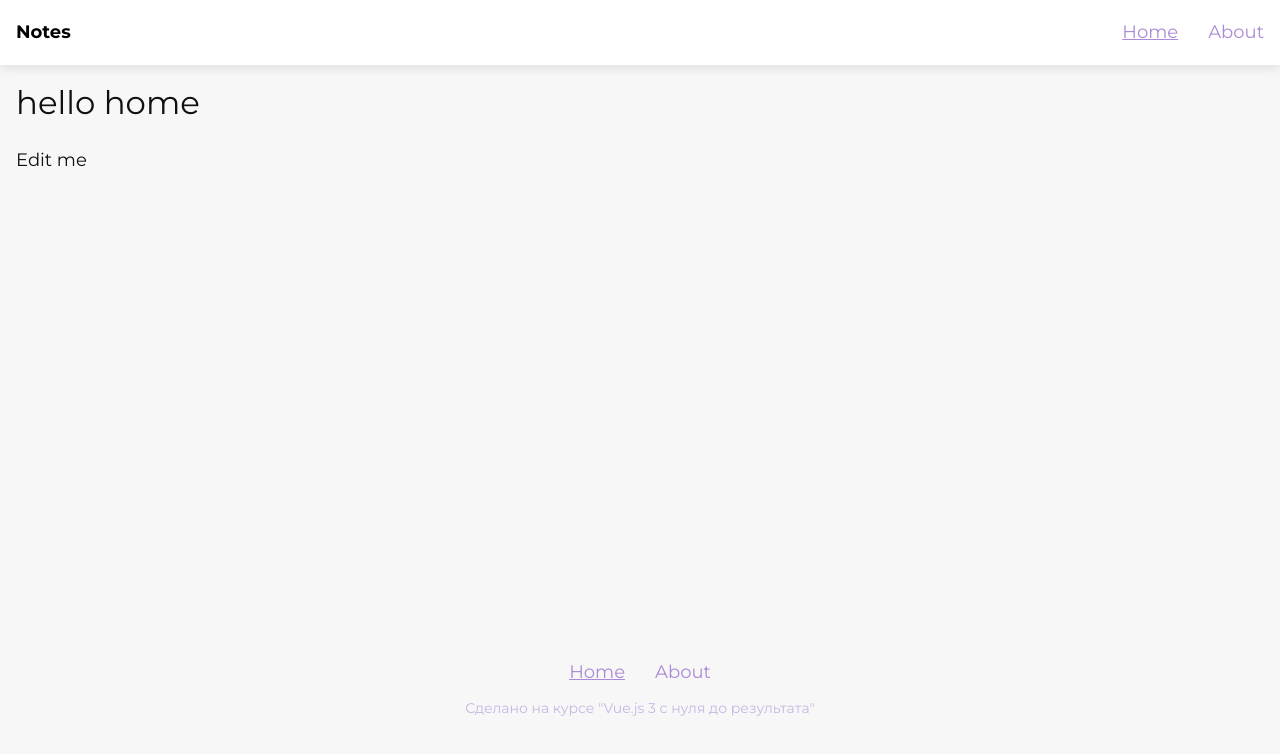
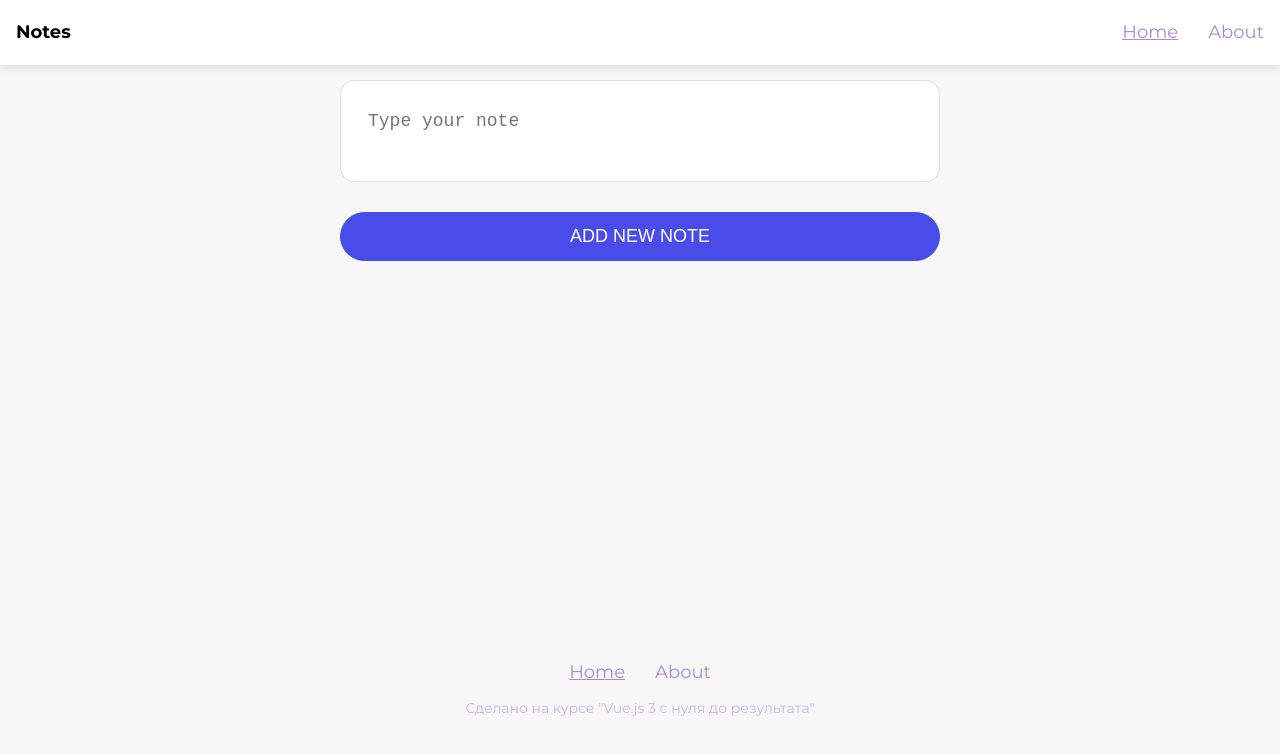
Before and after one commit to SatanD01/vue3notes, a Vue app: page / in a window 1280 px wide. Shown: the top 754 px of the page. Built offline with nearby package versions, Linux system fonts and the light colour scheme.

Commit message:
added emit and styked textarea

```diff
--- /dev/null
+++ b/src/components/Notes/TheForm.vue
@@ -0,0 +1,40 @@
+<template>
+  <div class="note-form-wrapper">
+    <form class="note-form" @submit.prevent="onSubmit">
+      <textarea required v-model="value" placeholder="Type your note"/>
+      <button class="btn btnPrimary" type="submit">Add new Note</button>
+    </form>
+  </div>
+</template>
+
+<script>
+export default {
+  name: "TheForm",
+  data() {
+    return {
+      value: ''
+    }
+  },
+  methods: {
+    onSubmit() {
+      this.$emit('onSubmit', this.value);
+      console.log(this.value);
+      this.value = '';
+    }
+  }
+}
+</script>
+
+<style scoped lang="scss">
+.note-form-wrapper {
+  display: flex;
+  flex-direction: column;
+  align-items: center;
+}
+.note-form {
+  display: flex;
+  flex-direction: column;
+  max-width: 600px;
+  width: 100%;
+}
+</style>
--- a/src/pages/TheHome.vue
+++ b/src/pages/TheHome.vue
@@ -1,6 +1,17 @@
 <template>
   <div class="md-body">
-    <h1>hello home</h1>
-    <p>Edit me</p>
+    <TheForm @onSubmit="handleSubmit"/>
   </div>
 </template>
+
+<script>
+import TheForm from "@/components/Notes/TheForm";
+export default {
+  components: {TheForm},
+  methods: {
+    handleSubmit(note) {
+      console.log(note)
+    }
+  }
+}
+</script>
```
